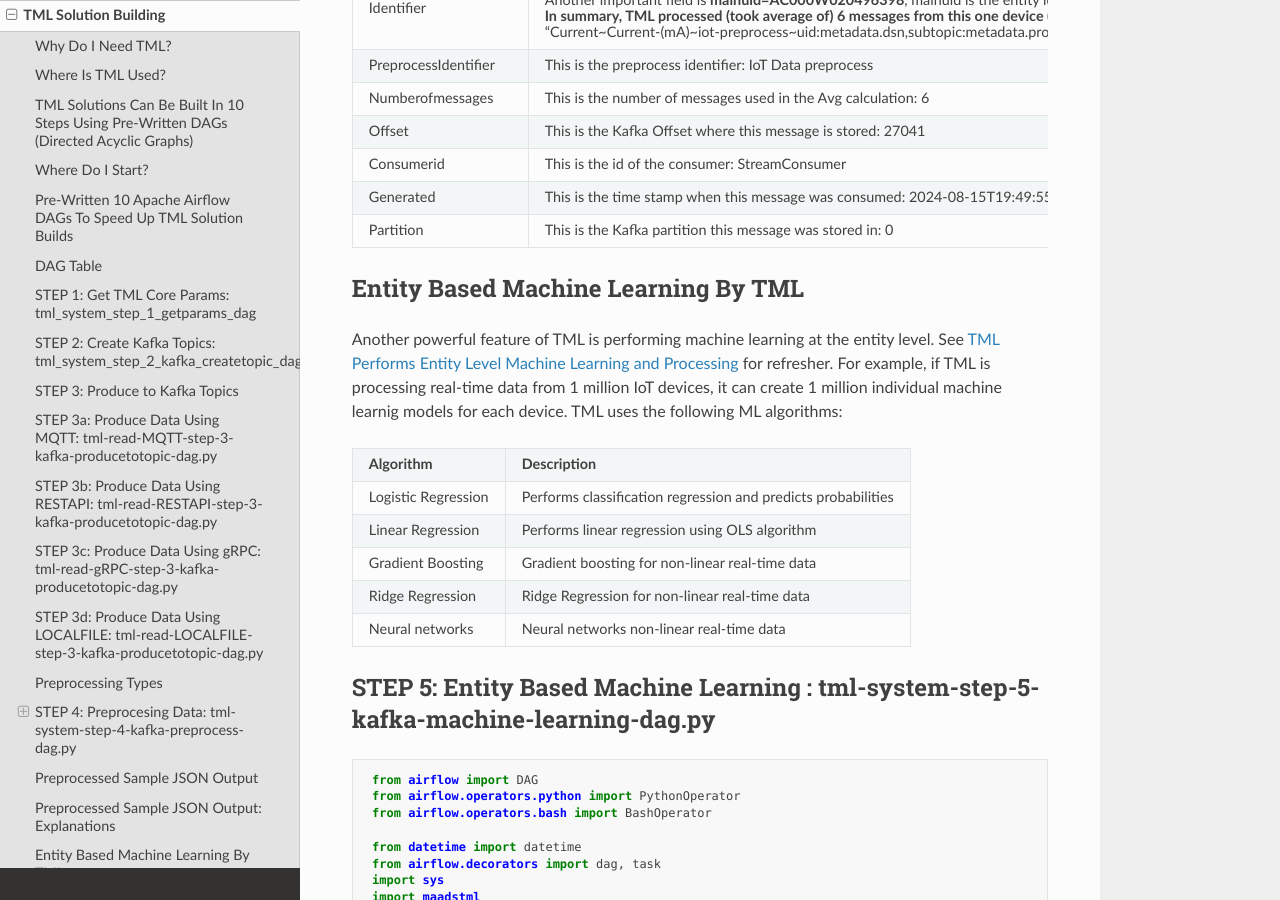
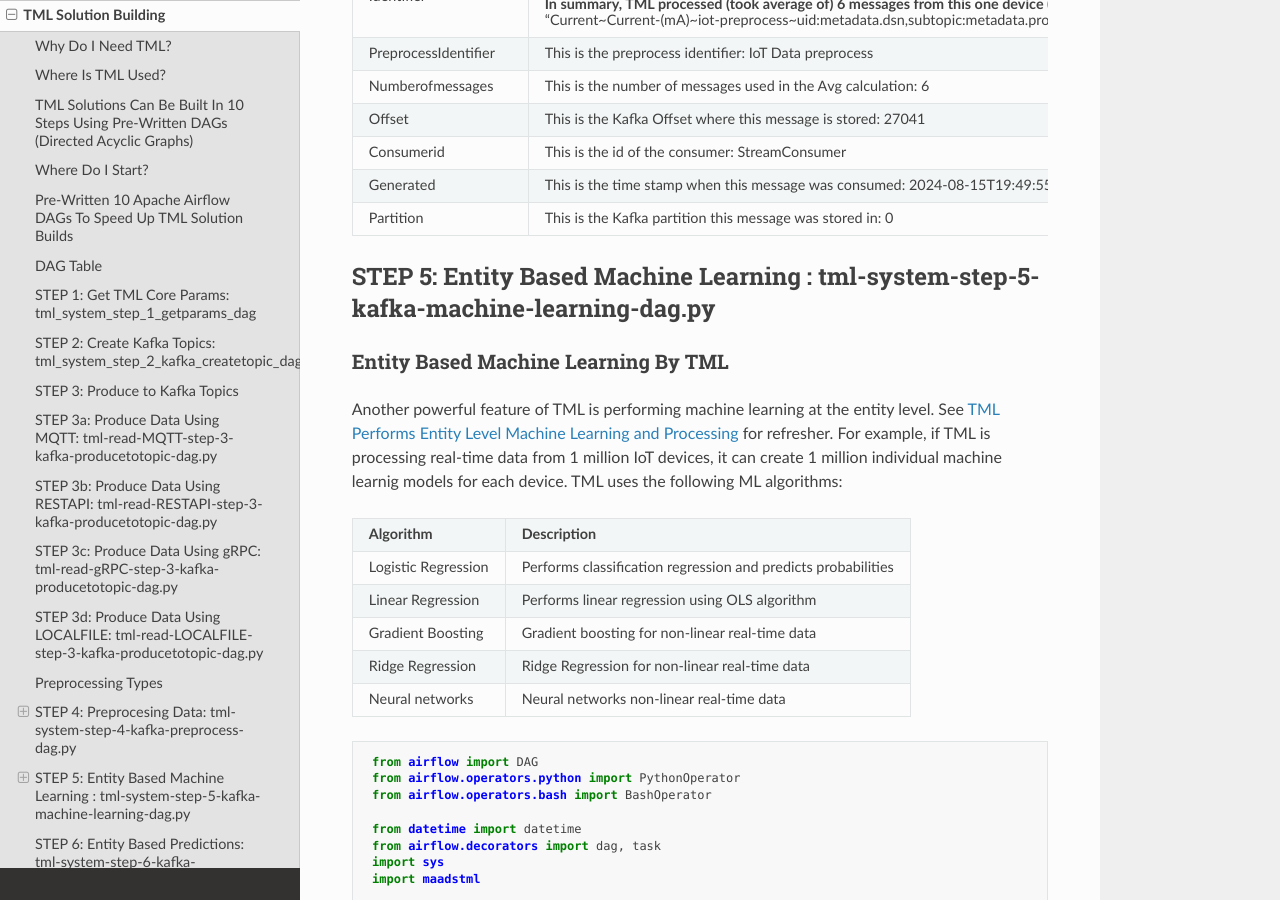
Before and after one commit to smaurice101/readthedocs, a Sphinx documentation site: the page built from docs/source/tmlbuilds.rst, in a window 1280 px wide and 900 px high, scrolled down 19840 px. Built offline with Sphinx 7.4.7 and the Read the Docs theme 2.0.0, drawn with Linux system fonts in a browser that asks for light colours.

Commit message:
Update tmlbuilds.rst

```diff
--- a/docs/source/tmlbuilds.rst
+++ b/docs/source/tmlbuilds.rst
@@ -1036,7 +1036,7 @@ Preprocessed Variable Naming Standard
    This standard naming will be very important when you want to perform machine learning on the "preproccesed" variable.
 
 Preprocessed Sample JSON Output
-----------------------------
+^^^^^^^^^^^^^^^^^^^^^^^^
 
 .. code-block:: JSON
 
@@ -1073,7 +1073,7 @@ Preprocessed Sample JSON Output
      }
 
 Preprocessed Sample JSON Output: Explanations
--------------------------------
+^^^^^^^^^^^^^^^^^^^^^^^^^^
 
 .. important::
 
@@ -1147,9 +1147,11 @@ Preprocessed Sample JSON Output: Explanations
    * - Partition
      - This is the Kafka partition this message was stored in: 0
 
+STEP 5: Entity Based Machine Learning : tml-system-step-5-kafka-machine-learning-dag.py
+-------------------------------------------------------------
 
 Entity Based Machine Learning By TML
--------------------
+^^^^^^^^^^^^^^^^^^^^^
 
 Another powerful feature of TML is performing machine learning at the entity level.  See :ref:`TML Performs Entity Level Machine Learning and Processing` for refresher.  For example, if TML is processing real-time data from 1 million IoT devices, it can create 1 million individual machine learnig models for each device.  TML uses the following ML algorithms:
 
@@ -1323,7 +1322,7 @@ STEP 5: Entity Based Machine Learning : tml-system-step-5-kafka-machine-learning
     dag = startmachinelearning()
 
 Additional Details on Machine Learning
---------------------------------------
+^^^^^^^^^^^^^^^^^^^^^^^^^^^
 
 Entity based machine learning is a core function of TML.  This section discusses some of key defaul_args in the **tml-system-step-5-kafka-machine-learning-dag.py**.  These are as follows.
 
@@ -1402,7 +1401,7 @@ Here are the **core parameters** in the above dag 5:
      - You can give names to the coefficients in your model: constant, elasticity, elasticity2
 
 Machine Learning Trained Model Sample JSON Output
------------------------------
+^^^^^^^^^^^^^^^^^^^^^^^^^^^^^
 
 Below is the JSON output after TML binary: HPDE has performed machine learning using the eal-time data streams.
 
@@ -1451,7 +1450,7 @@ Below is the JSON output after TML binary: HPDE has performed machine learning u
     }
 
 Machine Learning Trained Model Sample JSON Output: Explanations
------------------------------
+^^^^^^^^^^^^^^^^^^^^^^^^^^^^^^
 
 .. list-table::
 
```
Also changed, not shown: other parts of docs/source/tmlbuilds.rst (+0 -3 lines).
